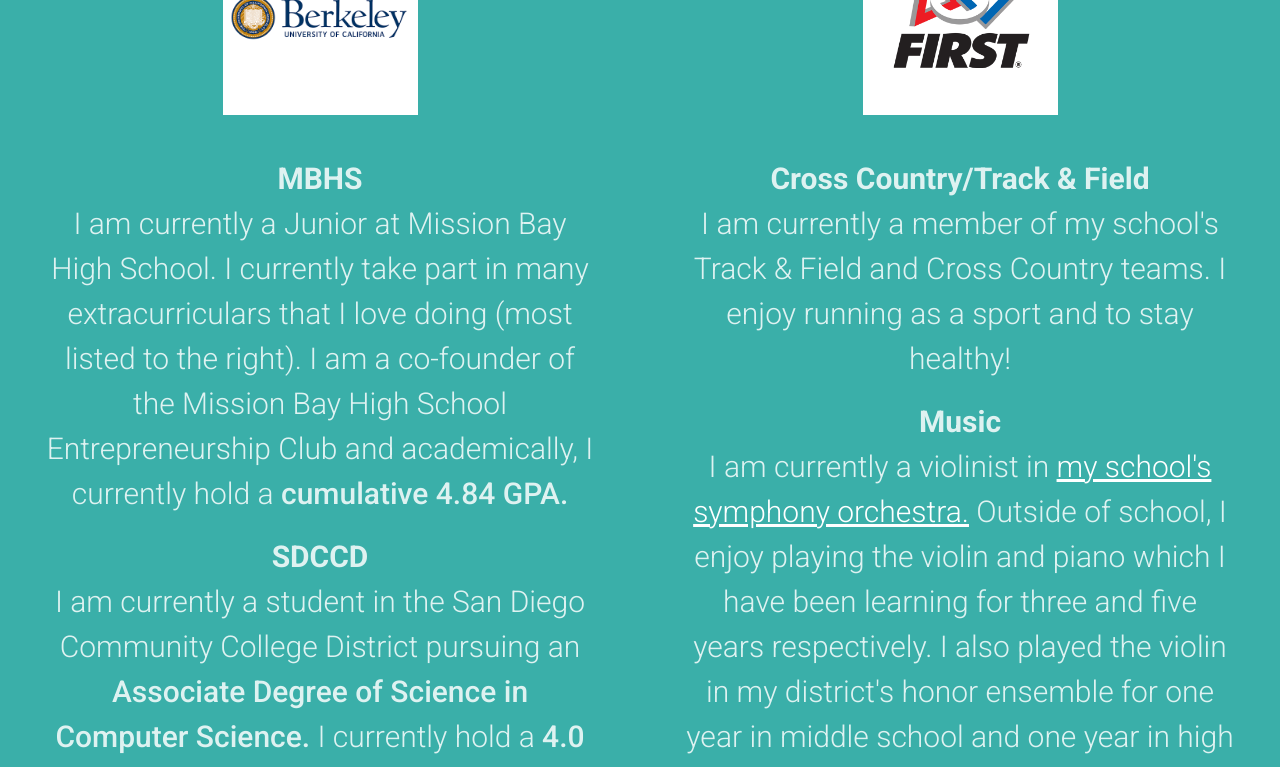
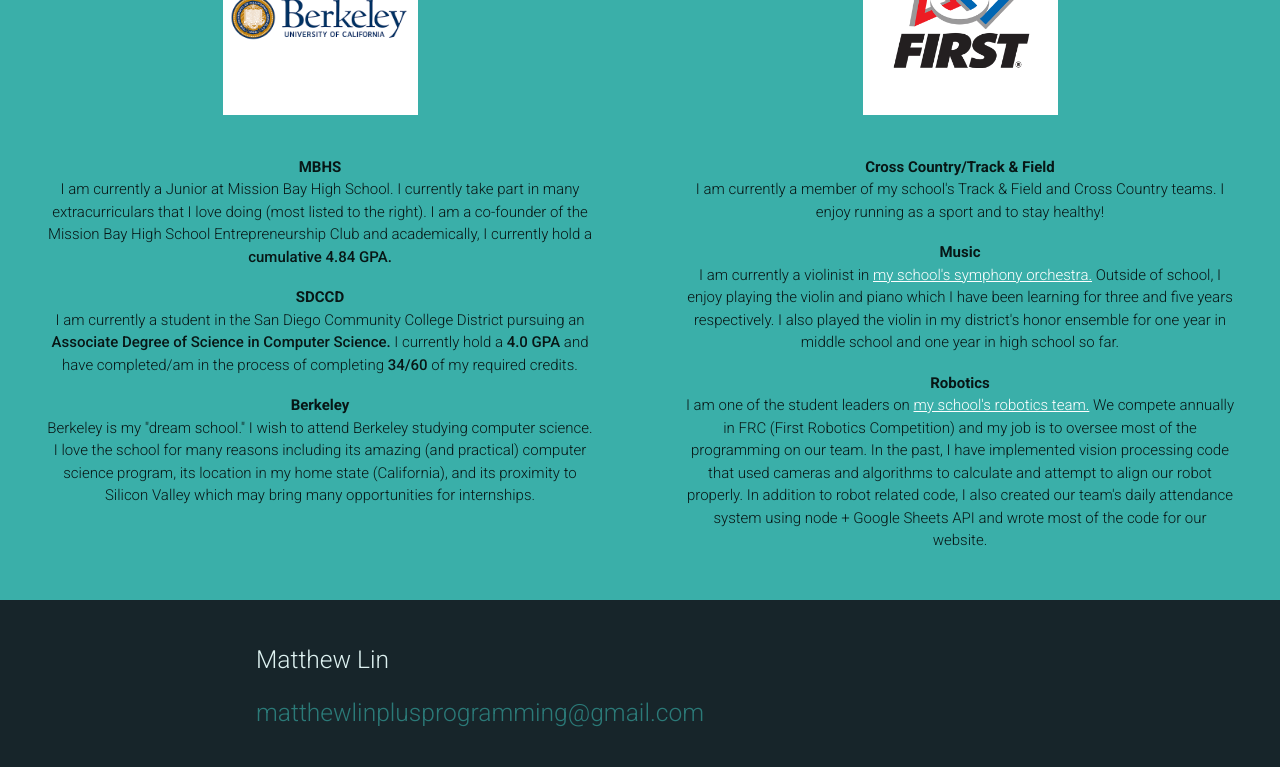
Before and after one commit to matthew-plusprogramming/matthewlin.dev, a React (Create React App) app: page /about in a window 1280 px wide. Shown: the part 800-1567 px from the top of the page. Built offline with nearby package versions, Linux system fonts and the light colour scheme.

Commit message:
Refactored ImageSection to use a div instead of p for section-description

```diff
--- a/src/components/About/ImageSection.js
+++ b/src/components/About/ImageSection.js
@@ -14,7 +14,7 @@ const ImageSection = (props) => {
         </div>
       </div>
       <div className="flex-row center image-section-description">
-        <p>{props.children}</p>
+        <div className="flex-1">{props.children}</div>
       </div>
     </div>
   );
```
